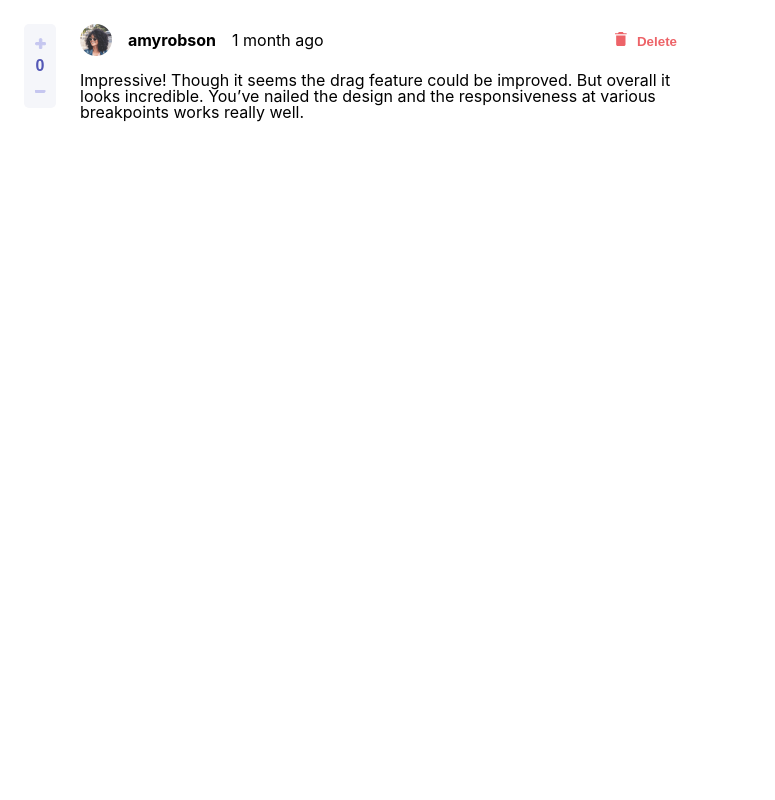
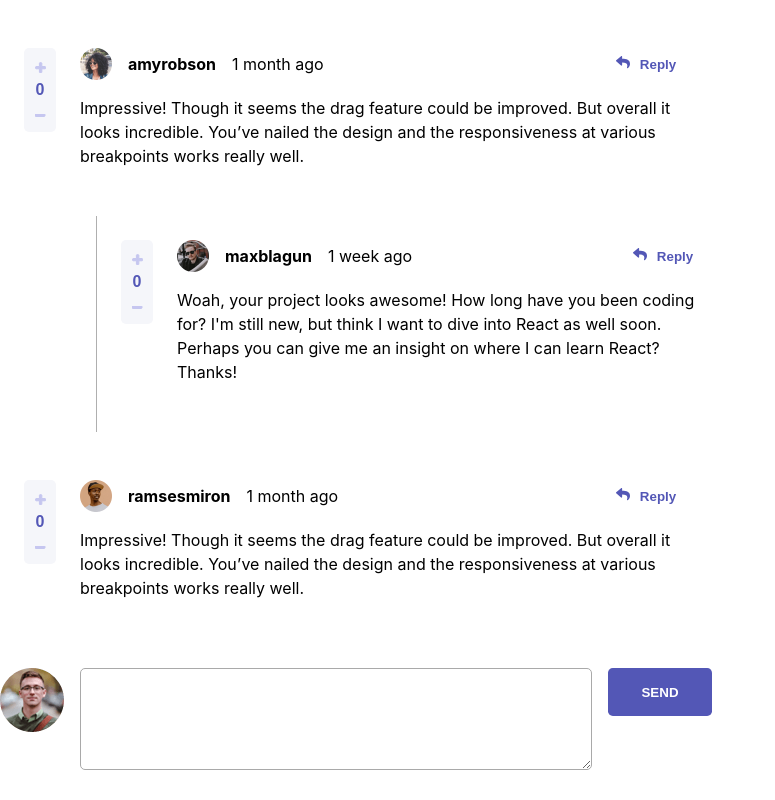
Before and after one commit to Ambush-Journey-Program/interactive-comments-section-MarcelloAragoni, a React (Create React App) app: page / in a window 1280 px wide. Shown: the whole page, without its empty margins (0-775 px from the left). Built offline with nearby package versions, Linux system fonts and the light colour scheme.

Commit message:
created feature-comment-thread

```diff
--- /dev/null
+++ b/src/components/comment/Comment.jsx
@@ -0,0 +1,62 @@
+import VoteBar from '../vote-bar';
+import Button from '../button';
+import * as S from './style';
+
+const ICONS = {
+  delete: 'delete',
+  reply: 'reply'
+};
+
+const VARIANTS = {
+  ghost: 'ghost',
+  delete: 'delete'
+};
+
+export default function Comment({ isReply = 'reply', isUser, comments, onclick, setNewId }) {
+  const icon = isUser ? ICONS.delete : ICONS.reply;
+  const variant = isUser ? VARIANTS.delete : VARIANTS.ghost;
+
+  function handleNewId(id) {
+    setNewId(id);
+    onclick();
+  }
+
+  return (
+    <>
+      {comments.map((comment) => (
+        <S.GeneralWrap key={comment.id}>
+          <S.Wrap>
+            <VoteBar />
+            <S.SectionWrap>
+              <S.Section>
+                <S.Avatar src={comment.user.avatar} alt="avatar image" />
+                <S.User>{comment.user.username}</S.User>
+                <S.Date>{comment.createdAt}</S.Date>
+                <Button icon={icon} variant={variant} onClick={() => handleNewId(comment.id)}>
+                  {icon}
+                </Button>
+              </S.Section>
+              <S.Comment>{comment.content}</S.Comment>
+            </S.SectionWrap>
+          </S.Wrap>
+          {comment.replies.map((reply) => (
+            <S.Wrap isReply={isReply} key={reply.id}>
+              <VoteBar />
+              <S.SectionWrap>
+                <S.Section>
+                  <S.Avatar src={reply.user.avatar} alt="avatar image" />
+                  <S.User>{reply.user.username}</S.User>
+                  <S.Date>{reply.createdAt}</S.Date>
+                  <Button icon={icon} variant={variant} onClick={onclick}>
+                    {icon}
+                  </Button>
+                </S.Section>
+                <S.Comment>{reply.content}</S.Comment>
+              </S.SectionWrap>
+            </S.Wrap>
+          ))}
+        </S.GeneralWrap>
+      ))}
+    </>
+  );
+}
--- a/src/components/comments/style.js
+++ b/src/components/comment/style.js
@@ -1,12 +1,29 @@
-import styled from 'styled-components';
+import styled, { css } from 'styled-components';
+
+const reply = {
+  reply: css`
+    width: 40.125rem;
+    align-self: flex-end;
+    border-left: 1px solid #afafaf;
+    padding-top: 0;
+  `
+};
+
+export const GeneralWrap = styled.div`
+  width: 47.6875rem;
+  display: flex;
+  flex-direction: column;
+`;
 
 export const Wrap = styled.div`
-  width: 47.6875rem;
   display: flex;
+  padding: 24px 24px 24px 0;
 
   div {
     padding: 24px;
   }
+
+  ${({ isReply }) => reply[isReply]}
 `;
 
 export const SectionWrap = styled.div`
@@ -45,4 +62,5 @@ export const Date = styled.p`
 
 export const Comment = styled.p`
   margin-top: 1rem;
+  line-height: 24px;
 `;
--- a/src/components/comments/Comment.jsx
+++ /dev/null
@@ -1,42 +0,0 @@
-import avatar from '../../assets/images/avatars/image-amyrobson.png';
-
-import VoteBar from '../vote-bar';
-import Button from '../button';
-
-import * as S from './style';
-
-const ICONS = {
-  delete: 'delete',
-  reply: 'reply'
-};
-
-const VARIANTS = {
-  ghost: 'ghost',
-  delete: 'delete'
-};
-
-export default function Comment({ isReply, isUser = 'true' }) {
-  const icon = isUser ? ICONS.delete : ICONS.reply;
-  const variant = isUser ? VARIANTS.delete : VARIANTS.ghost;
-
-  return (
-    <S.Wrap isReply={isReply} isUser={isUser}>
-      <VoteBar />
-      <S.SectionWrap>
-        <S.Section>
-          <S.Avatar src={avatar} alt="avatar image" />
-          <S.User>amyrobson</S.User>
-          <S.Date>1 month ago</S.Date>
-          <Button icon={icon} variant={variant}>
-            {icon}
-          </Button>
-        </S.Section>
-        <S.Comment>
-          Impressive! Though it seems the drag feature could be improved. But overall it looks
-          incredible. You’ve nailed the design and the responsiveness at various breakpoints works
-          really well.
-        </S.Comment>
-      </S.SectionWrap>
-    </S.Wrap>
-  );
-}
--- a/src/components/input/Input.jsx
+++ b/src/components/input/Input.jsx
@@ -1,18 +1,23 @@
-import avatar from '../../assets/images/avatars/image-juliusomo.png';
+import juliusomo from '../../assets/images/avatars/image-juliusomo.png';
 import Button from '../button/';
 import * as S from './style.js';
 
-export default function Input({ onChange, value }) {
+export default function Input({ value, newComment, focus }) {
   function handleChange(event) {
     event.preventDefault();
-    onChange(event.target[0].value);
+    const content = event.target[0];
+    const createdAt = '2 hours ago';
+    const userName = 'juliusomo';
+    const avatar = juliusomo;
+
+    newComment(content, createdAt, avatar, userName);
   }
 
   return (
     <S.Form onSubmit={handleChange} id="noter-save-form">
-      <img src={avatar} alt="avatar image" />
-      <S.TextArea id="noter-text-area" name="textarea" value={value} />
-      <Button>Send</Button>
+      <img src={juliusomo} alt="avatar image" />
+      <S.TextArea ref={focus} id="noter-text-area" name="textarea" value={value} />
+      <Button variant="send">Send</Button>
     </S.Form>
   );
 }
--- a/src/components/input/style.js
+++ b/src/components/input/style.js
@@ -1,6 +1,7 @@
 import styled from 'styled-components';
 
 export const Form = styled.form`
+  padding-top: 20px;
   img {
     vertical-align: top;
   }
--- a/src/pages/home/index.jsx
+++ b/src/pages/home/index.jsx
@@ -1,9 +1,75 @@
-import Comment from '../../components/comments/';
+import { useState, useRef } from 'react';
+
+import { COMMENTS } from '../../utilities/consts';
+
+import Comment from '../../components/comment/';
+import Input from '../../components/input';
 
 export default function Home() {
+  const [comments, setComments] = useState([...COMMENTS]);
+  const [isReply, setIsReply] = useState('');
+  const [idReply, setIdReply] = useState('');
+  const inputComment = useRef();
+
+  const handleClick = () => {
+    inputComment.current.focus();
+    setIsReply('true');
+  };
+
+  const handleSubmit = (content, createdAt, avatar, username) => {
+    if (isReply === 'true') {
+      handleReply(content, createdAt, avatar, username);
+      return;
+    }
+    handleComment(content, createdAt, avatar, username);
+  };
+
+  const handleReply = (content, createdAt, avatar, username) => {
+    const updatedComments = comments.map((comment) =>
+      comment.id === idReply
+        ? {
+            ...comment,
+            replies: [
+              ...comment.replies,
+              {
+                id: 3,
+                content: content.value,
+                createdAt: createdAt,
+                score: 0,
+                replyingTo: 'amyrobson',
+                user: {
+                  avatar: avatar,
+                  username: username
+                }
+              }
+            ]
+          }
+        : comment
+    );
+
+    setComments([...updatedComments]);
+  };
+
+  const handleComment = (content, createdAt, avatar, username) => {
+    const newComment = {
+      id: 25,
+      content: content.value,
+      createdAt: createdAt,
+      score: 0,
+      user: {
+        avatar: avatar,
+        username: username
+      },
+      replies: []
+    };
+
+    setComments([...comments, newComment]);
+  };
+
   return (
     <>
-      <Comment />
+      <Comment comments={comments} setNewId={setIdReply} onclick={handleClick} />
+      <Input focus={inputComment} newComment={handleSubmit} />
     </>
   );
 }
--- a/src/utilities/consts.js
+++ b/src/utilities/consts.js
@@ -1,9 +1,44 @@
-import { ReactComponent as DeleteIcon } from '../assets/images/icon-delete.svg';
-import { ReactComponent as EditIcon } from '../assets/images/icon-edit.svg';
-import { ReactComponent as ReplyIcon } from '../assets/images/icon-reply.svg';
+import amyrobson from '../assets/images/avatars/image-amyrobson.png';
+import maxblagun from '../assets/images/avatars/image-maxblagun.png';
+import ramsesmiron from '../assets/images/avatars/image-ramsesmiron.png';
 
-export const BUTTON_ICONS = {
-  delete: <DeleteIcon />,
-  edit: <EditIcon />,
-  reply: <ReplyIcon />
-};
+export const COMMENTS = [
+  {
+    id: 1,
+    content:
+      'Impressive! Though it seems the drag feature could be improved. But overall it looks incredible. You’ve nailed the design and the responsiveness at various breakpoints works really well.',
+    createdAt: '1 month ago',
+    score: 0,
+    user: {
+      avatar: amyrobson,
+      username: 'amyrobson'
+    },
+    replies: [
+      {
+        id: 2,
+        content:
+          "Woah, your project looks awesome! How long have you been coding for? I'm still new, but think I want to dive into React as well soon. Perhaps you can give me an insight on where I can learn React? Thanks!",
+        createdAt: '1 week ago',
+        score: 0,
+        replyingTo: 'amyrobson',
+        user: {
+          avatar: maxblagun,
+          username: 'maxblagun'
+        }
+      }
+    ]
+  },
+
+  {
+    id: 4,
+    content:
+      'Impressive! Though it seems the drag feature could be improved. But overall it looks incredible. You’ve nailed the design and the responsiveness at various breakpoints works really well.',
+    createdAt: '1 month ago',
+    score: 0,
+    user: {
+      avatar: ramsesmiron,
+      username: 'ramsesmiron'
+    },
+    replies: []
+  }
+];
```
Also changed, not shown: src/components/comment/index.js (renamed from src/components/comments/index.js).
